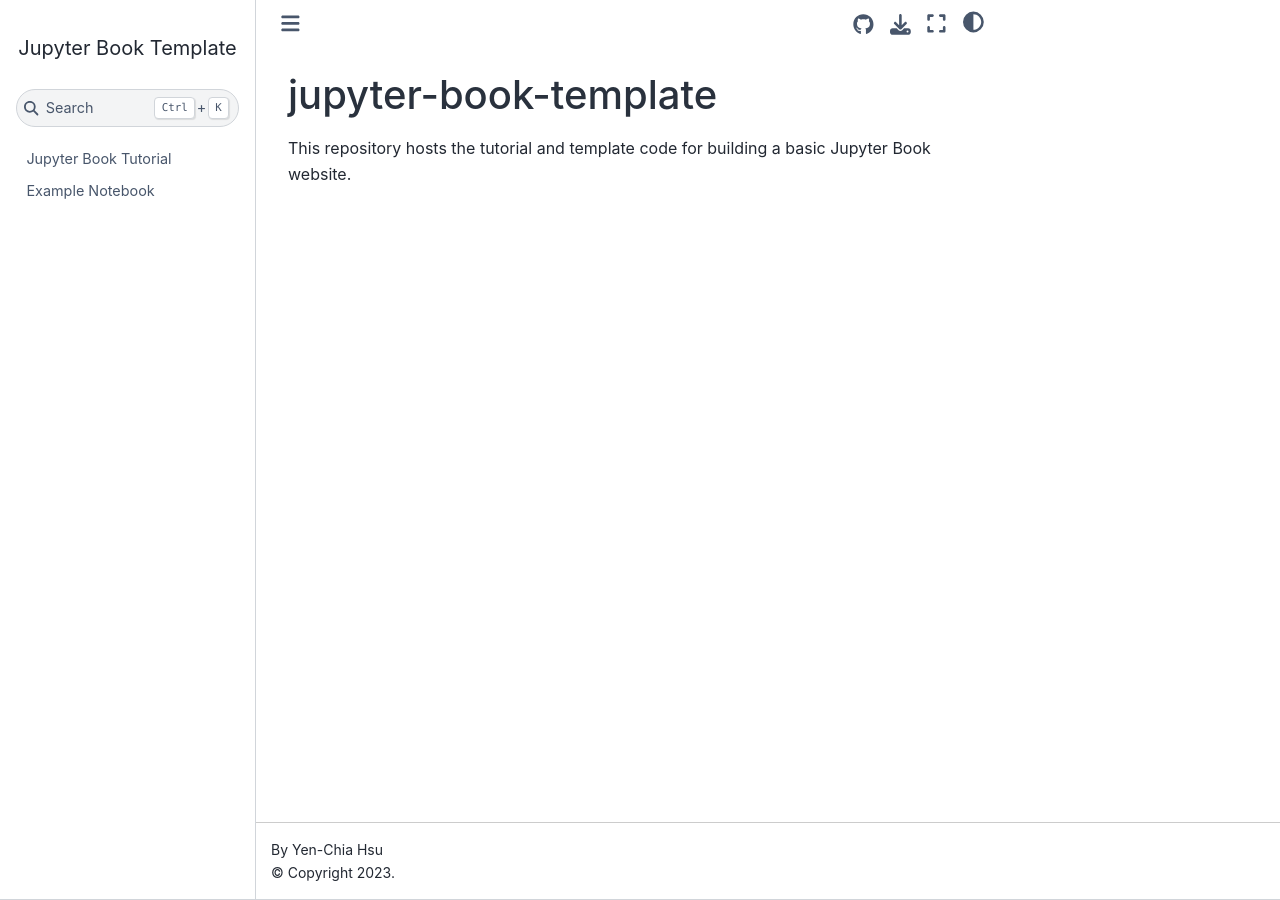
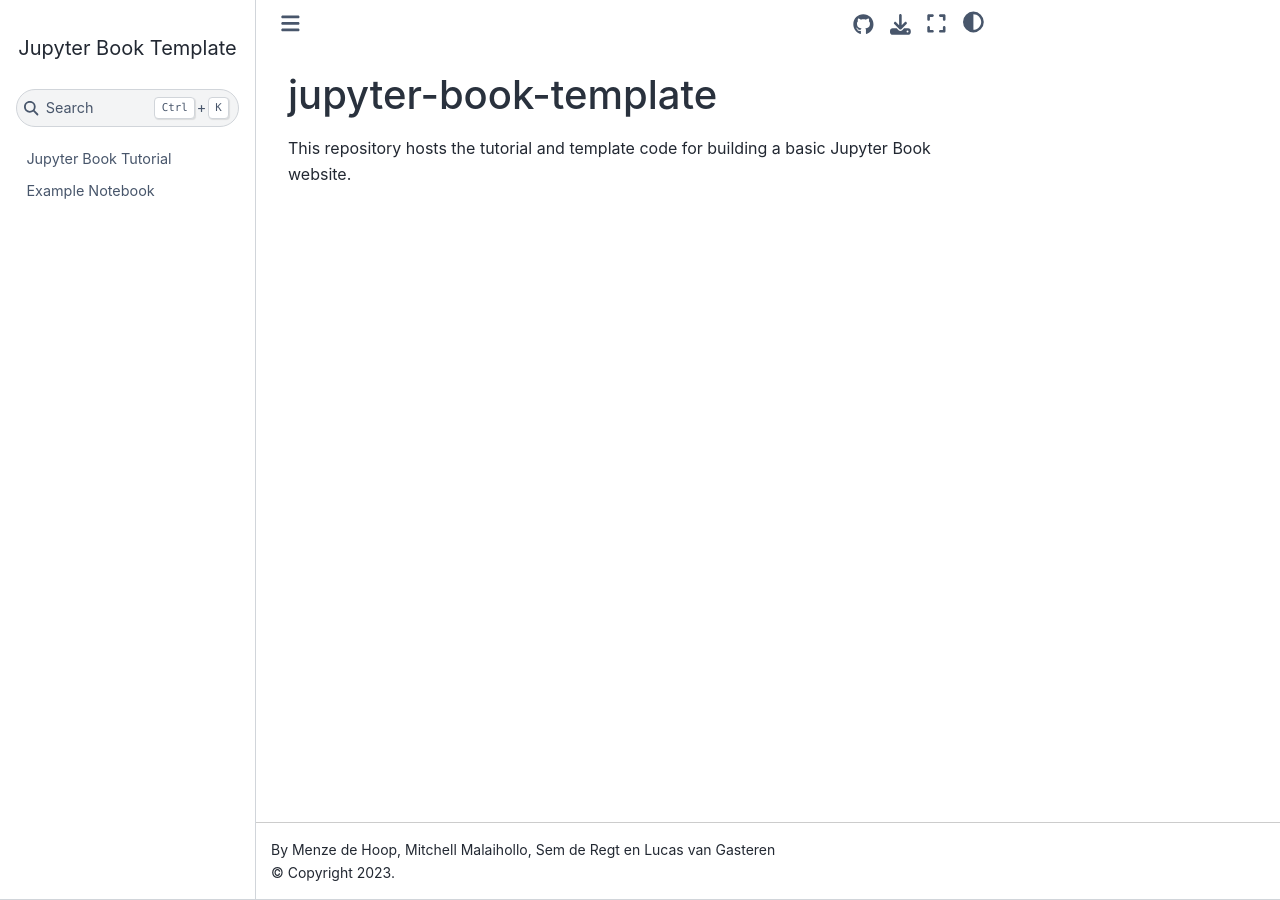
Before and after one commit to mitchell-2/IV, a Jupyter Book: the page built from README.md, in a window 1280 px wide. Built offline with Jupyter Book 1.0.4 settings and Sphinx 7.4.7 and the Sphinx Book theme 1.1.4, drawn with Linux system fonts in a browser that asks for light colours; comment, search, counter and statistics services are not loaded.

Commit message:
derde commit?

```diff
--- a/_config.yml
+++ b/_config.yml
@@ -2,7 +2,7 @@
 # Learn more at https://jupyterbook.org/customize/config.html
 
 title: Jupyter Book Template # Change this to your book title.
-author: Yen-Chia Hsu # Change this to your name (or your team/organization name).
+author: Menze de Hoop, Mitchell Malaihollo, Sem de Regt en Lucas van Gasteren # Change this to your name (or your team/organization name).
 
 # Force re-execution of notebooks on each build.
 # See https://jupyterbook.org/content/execute.html
```
